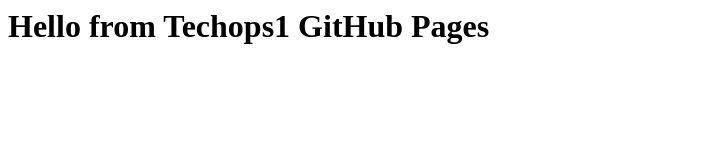
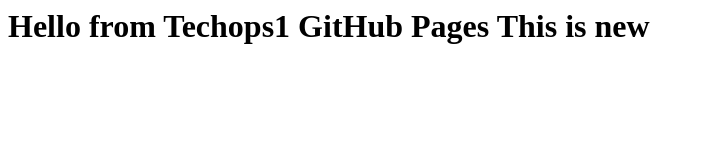
Before and after one commit to GaneshVasanthala/Techops1, a plain HTML site: page index.html in a window 1280 px wide. Shown: the whole page, without its empty margins (0-703 px from the left). Drawn offline with Linux system fonts and the light colour scheme.

Commit message:
Update index.html

```diff
--- a/index.html
+++ b/index.html
@@ -1 +1,3 @@
-<h1>Hello from Techops1 GitHub Pages</h1>
+<h1>Hello from Techops1 GitHub Pages
+This is new
+</h1>
```
